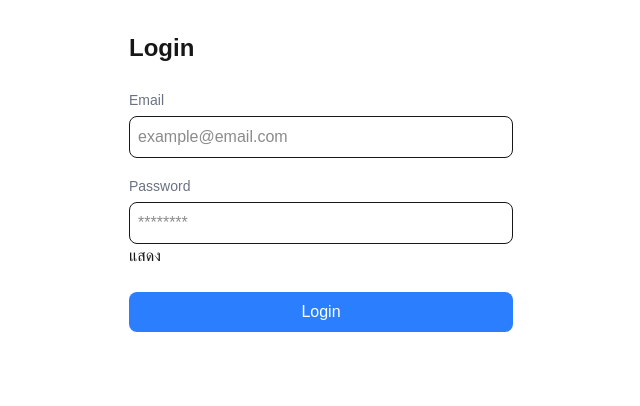
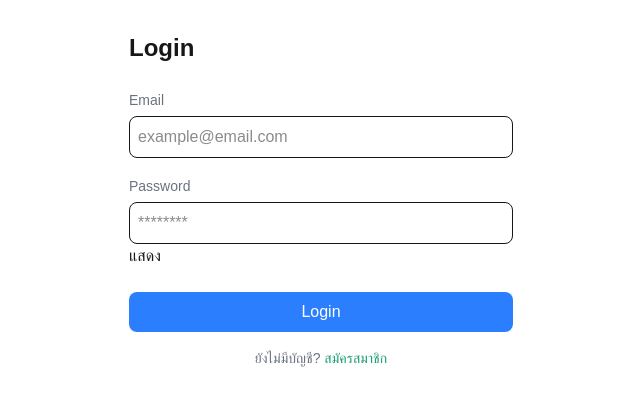
Before and after one commit to Jakgawan/ai-personal-finance, a Next.js app: page /login in a window 1280 px wide. Shown: the top 406 px of the page, without its empty margins (319-959 px from the left). Built offline with nearby package versions, Linux system fonts and the light colour scheme; no server answers.

Commit message:
fix: add register link on login page

```diff
--- a/app/login/page.tsx
+++ b/app/login/page.tsx
@@ -54,6 +54,12 @@ export default function Login() {
             >
                 Login
             </button>
+            <p className="mt-4 text-center text-sm text-gray-500">
+  ยังไม่มีบัญชี?{" "}
+  <a href="/register" className="text-[#1D9E75] hover:underline font-medium">
+    สมัครสมาชิก
+  </a>
+</p>
         </main>
     )
 }
```
